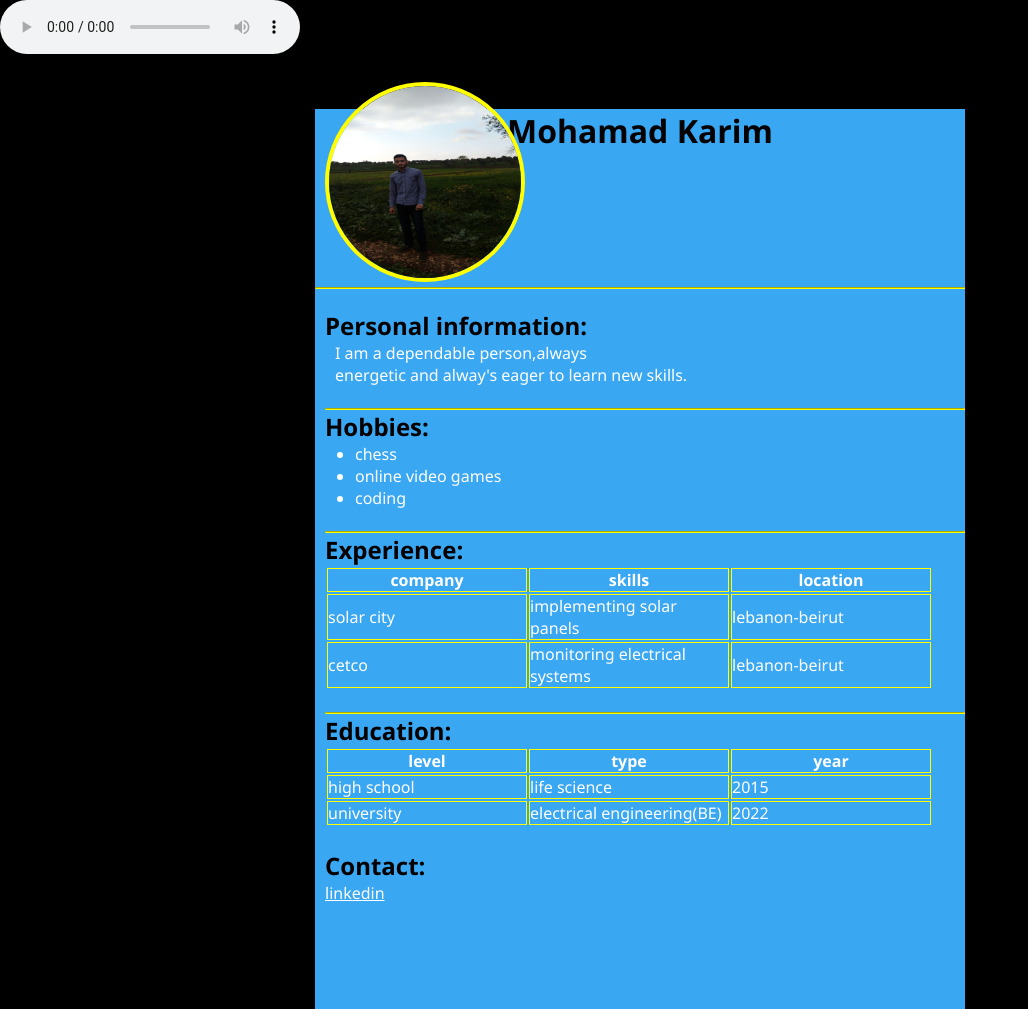
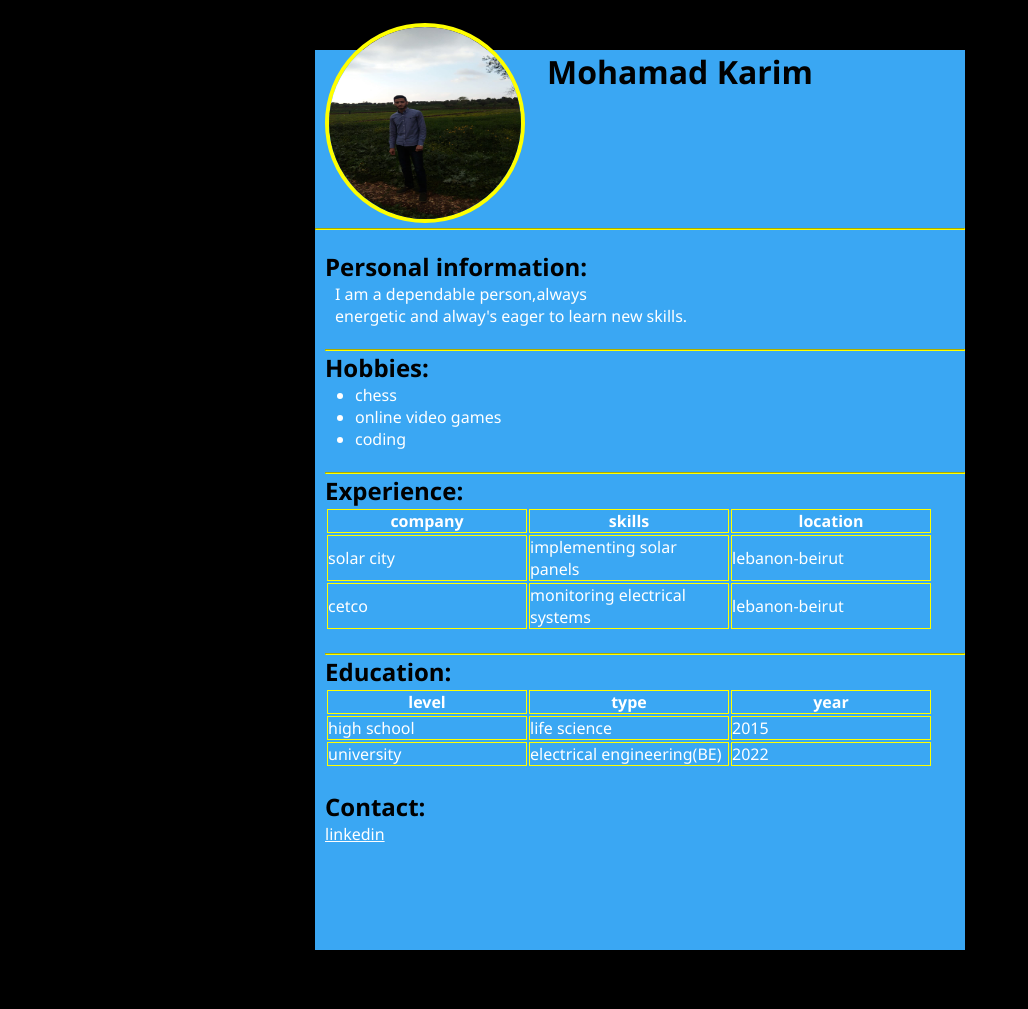
Before and after one commit to mohamad-kareem/crazy-animated-cv, a plain HTML site: page index.html in a window 1280 px wide. Shown: the whole page, without its empty margins (0-1028 px from the left). After the commit the page ends 950 px from the top, so only its background shows below. Drawn offline with Linux system fonts and the light colour scheme.

Commit message:
fixing the sound track (hidden)

```diff
--- a/index.css
+++ b/index.css
@@ -7,6 +7,9 @@ body{
 .aboutme{
     margin-top: 20px;
     margin-left: 10px;
+}
+.head{
+    margin-left: 80px;
 }
 hr{
     border-color: yellow;
--- a/index.html
+++ b/index.html
@@ -8,9 +8,11 @@
     <link rel="stylesheet" href="index.css">
 </head>
 <body>
-    <audio controls>
+
+    <!--------------the audio sound is not orking unless iam saving the html page -------------->
+
+    <audio controls autoplay loop hidden>
         <source src="typical-trap-loop-2b-130751.mp3" type="audio/mpeg">
-        Your browser does not support the audio element.
       </audio>
     <div id="front-layer">
         <div class="head"><h1>Mohamad Karim</h1>
```
